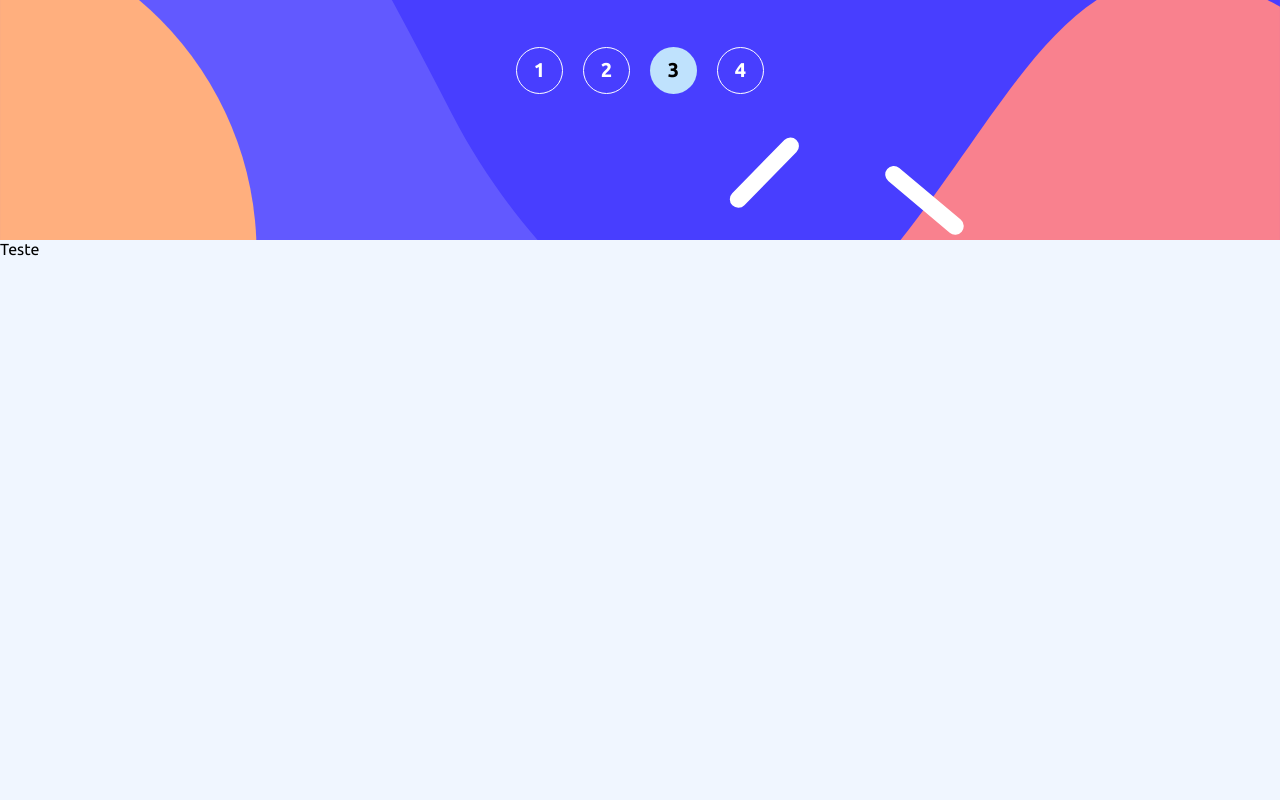
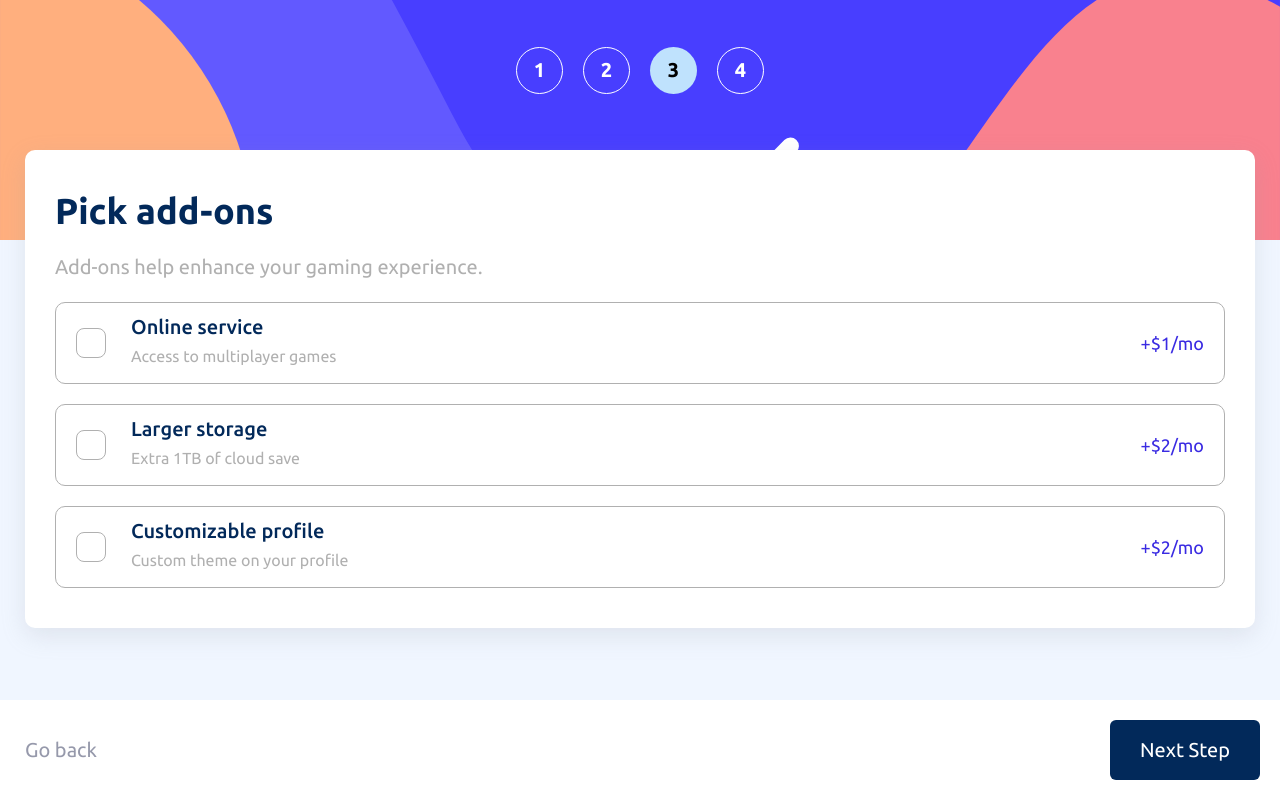
Before and after one commit to brunocabralg35/multistep-form, a React (Vite) app: page /addOns in a window 1280 px wide. Built offline with nearby package versions, Linux system fonts and the light colour scheme.

Commit message:
addOns page

```diff
--- a/package.json
+++ b/package.json
@@ -10,6 +10,7 @@
     "preview": "vite preview"
   },
   "dependencies": {
+    "@phosphor-icons/react": "^2.0.10",
     "react": "^18.2.0",
     "react-dom": "^18.2.0",
     "react-hook-form": "^7.45.2",
--- a/src/components/Button/index.jsx
+++ b/src/components/Button/index.jsx
@@ -8,6 +8,8 @@ function Button(props) {
   function handleClick() {
     if (props.type === "back") {
       navigate(-1);
+    } else {
+      navigate(props.caminho);
     }
   }
 
--- a/src/pages/AddOns/index.jsx
+++ b/src/pages/AddOns/index.jsx
@@ -1,9 +1,125 @@
+import { Check } from "@phosphor-icons/react";
+import { useState } from "react";
+import Box from "../../components/Box";
+import Button from "../../components/Button";
+import Footer from "../../components/Footer";
+import "./style.css";
 
+export default function AddOns() {
+  const [onlineChecked, setOnlineChecked] = useState(false);
+  const [largerChecked, setLargerChecked] = useState(false);
+  const [customChecked, setCustomChecked] = useState(false);
 
-export default function AddOns(){
-    return (
-        <div className="addOns">
-            Teste
+  const plan = {
+    method: "monthly",
+  };
+
+  return (
+    <div className="addOns">
+      <Box>
+        <h2>Pick add-ons</h2>
+        <p>Add-ons help enhance your gaming experience.</p>
+
+        <div className="options">
+          <label
+            style={{
+              border: onlineChecked && "1px solid rgb(58, 43, 226)",
+              backgroundColor: onlineChecked && "rgba(234, 245, 255, 0.707)",
+            }}
+            htmlFor="online"
+            className="input-wrapper"
+          >
+            <div className="contentDiv">
+              <input
+                onChange={() => setOnlineChecked(!onlineChecked)}
+                type="checkbox"
+                name="online"
+                id="online"
+                value="online"
+              />
+              <div className="checkbox">
+                <Check weight="bold" size={24} color="#eae6e6" />
+              </div>
+              <div className="input-content">
+                <h1>Online service</h1>
+                <p>Access to multiplayer games</p>
+              </div>
+            </div>
+            <div className="priceDiv">
+              <p className="price">
+                {plan.method === "monthly" ? "+$1/mo" : "+$10/yr"}
+              </p>
+            </div>
+          </label>
+
+          <label
+            style={{
+              border: largerChecked && "1px solid rgb(58, 43, 226)",
+              backgroundColor: largerChecked && "rgba(234, 245, 255, 0.707)",
+            }}
+            htmlFor="storage"
+            className="input-wrapper"
+          >
+            <div className="contentDiv">
+              <input
+                onChange={() => setLargerChecked(!largerChecked)}
+                type="checkbox"
+                name="storage"
+                id="storage"
+                value="storage"
+              />
+              <div className="checkbox">
+                <Check weight="bold" size={24} color="#eae6e6" />
+              </div>
+              <div className="input-content">
+                <h1>Larger storage</h1>
+                <p>Extra 1TB of cloud save</p>
+              </div>
+            </div>
+            <div className="priceDiv">
+              <p className="price">
+                {plan.method === "monthly" ? "+$2/mo" : "+$20/yr"}
+              </p>
+            </div>
+          </label>
+
+          <label
+            style={{
+              border: customChecked && "1px solid rgb(58, 43, 226)",
+              backgroundColor: customChecked && "rgba(234, 245, 255, 0.707)",
+            }}
+            htmlFor="customProfile"
+            className="input-wrapper"
+          >
+            <div className="contentDiv">
+              <input
+                onChange={() => setCustomChecked(!customChecked)}
+                type="checkbox"
+                name="customProfile"
+                id="customProfile"
+                value="customProfile"
+              />
+              <div className="checkbox">
+                <Check weight="bold" size={24} color="#eae6e6" />
+              </div>
+              <div className="input-content">
+                <h1>Customizable profile</h1>
+                <p>Custom theme on your profile</p>
+              </div>
+            </div>
+            <div className="priceDiv">
+              <p className="price">
+                {plan.method === "monthly" ? "+$2/mo" : "+$20/yr"}
+              </p>
+            </div>
+          </label>
         </div>
-    );
+
+        <Footer>
+          <Button text="Go back" type="back" />
+          <Button text="Next Step" caminho="/summary" />
+        </Footer>
+      </Box>
+    </div>
+  );
 }
--- a/src/pages/AddOns/style.css
+++ b/src/pages/AddOns/style.css
@@ -0,0 +1,87 @@
+.addOns {
+  display: flex;
+  justify-content: center;
+
+  & p {
+    color: hsl(0, 0%, 69%);
+  }
+
+  & .options {
+    display: flex;
+
+    & .input-wrapper {
+      display: flex;
+      justify-content: space-between;
+      gap: 25px;
+      align-items: center;
+      border: 1px solid hsl(0, 0%, 69%);
+      padding: 12px 20px;
+      border-radius: 10px;
+      cursor: pointer;
+      position: relative;
+      transition: all 0.3s ease;
+
+      &:hover {
+        opacity: 0.7;
+      }
+
+      & input[type="checkbox"] {
+        display: none;
+      }
+
+      & input[type="checkbox"]:checked ~ .checkbox {
+        background-color: rgb(58, 43, 226);
+        border: none;
+
+        & svg {
+          visibility: visible;
+        }
+      }
+
+      & .checkbox {
+        width: 30px;
+        height: 30px;
+        border-radius: 8px;
+        background-color: transparent;
+        border: 1px solid hsl(0, 0%, 69%);
+        align-self: center;
+        transition: all 0.3s ease;
+        display: flex;
+        justify-content: center;
+        align-items: center;
+
+        & svg {
+          visibility: hidden;
+        }
+      }
+
+      & .price {
+        font-size: 18px;
+        color: rgb(58, 43, 226);
+      }
+
+      & .contentDiv,
+      .priceDiv {
+        display: flex;
+        gap: 25px;
+      }
+
+      & .input-content {
+        display: flex;
+        flex-direction: column;
+        gap: 2px;
+
+        & h1 {
+          font-size: 20px;
+          font-weight: 500;
+          color: hsl(213, 96%, 18%);
+        }
+
+        & p {
+          font-size: 16px;
+          color: hsl(0, 0%, 69%);
+        }
+      }
+    }
+  }
+}
--- a/src/pages/SelectPlan/index.jsx
+++ b/src/pages/SelectPlan/index.jsx
@@ -6,9 +6,12 @@ import Arcade from "../../assets/images/icon-arcade.svg";
 import Pro from "../../assets/images/icon-pro.svg";
 import Advanced from "../../assets/images/icon-advanced.svg";
 import { useState } from "react";
+import { useNavigate } from "react-router-dom";
 
 export default function SelectPlan() {
   const [planMethod, setPlanMethod] = useState("monthly");
+
+  const navigate = useNavigate();
 
   const planValues = {
     monthly: {
@@ -120,7 +123,7 @@ export default function SelectPlan() {
 
         <Footer>
           <Button text="Go back" type="back" />
-          <Button text="Next Step" />
+          <Button text="Next Step" caminho="/addOns"/>
         </Footer>
       </Box>
     </div>
```
Also changed, not shown: 1 other file (tests, documents, lock files or other folders).
